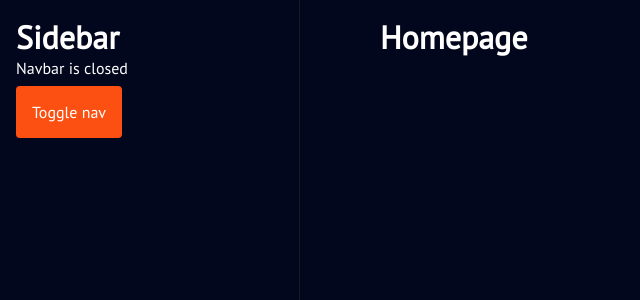
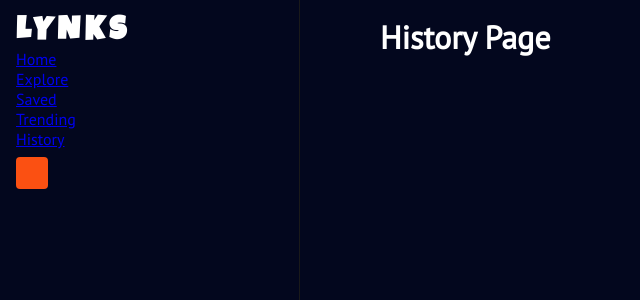
Before and after one commit to auleki/lynks, a React (Create React App) app: page /history in a window 1280 px wide. Shown: the top 300 px of the page, without its empty margins (0-640 px from the left). Built offline with nearby package versions, Linux system fonts and the light colour scheme; a web font is replaced by a local one.

Commit message:
adding sidebar links

```diff
--- a/package.json
+++ b/package.json
@@ -14,6 +14,7 @@
     "@types/react-redux": "^7.1.7",
     "@types/react-router-dom": "^5.1.8",
     "axios": "^0.21.1",
+    "boxicons": "^2.0.9",
     "react": "^17.0.2",
     "react-dom": "^17.0.2",
     "react-icons": "^4.2.0",
--- a/public/index.html
+++ b/public/index.html
@@ -39,5 +39,6 @@
       To begin the development, run `npm start` or `yarn start`.
       To create a production bundle, use `npm run build` or `yarn build`.
     -->
+    <script src="https://unpkg.com/boxicons@2.0.9/dist/boxicons.js"></script>
   </body>
 </html>
--- a/src/App.tsx
+++ b/src/App.tsx
@@ -8,10 +8,7 @@ import { current } from 'immer';
 
 function App() {
   const [collapsed, setCollapsed] = useState<boolean>(false)
-
-  const currentWidth = collapsed ? 70 : 300
-
-
+  const currentWidth = collapsed ? 150 : 300
 
   return (
     <AppContainer width={currentWidth}>
--- a/src/components/Sidebar.tsx
+++ b/src/components/Sidebar.tsx
@@ -1,4 +1,6 @@
 import { Button, SidebarS } from "./StyledComponents"
+import { icons } from "../utils/constants"
+import { NavLink } from "react-router-dom"
 
 export interface ISidebarProps {
   width: number
@@ -13,9 +15,36 @@ const Sidebar = (props: ISidebarProps) => {
 
   return (
     <SidebarS width={props.width}>
-      <h1>Sidebar</h1>
-      <p>Navbar is {props.collapsed ? "open" : "closed"}</p>
-      <Button onClick={toggleSidebar}>Toggle nav</Button>
+      <div className="logo">
+        <h1>LYNKS</h1>
+      </div>
+
+      <div className="nav__links">
+        <NavLink to="/">
+          <span className="icon"></span>
+          <div className="text">Home</div>
+        </NavLink>
+        <NavLink to="/">
+          <span className="icon"></span>
+          <div className="text">Explore</div>
+        </NavLink>
+        <NavLink to="/">
+          <span className="icon"></span>
+          <div className="text">Saved</div>
+        </NavLink>
+        <NavLink to="/">
+          <span className="icon"></span>
+          <div className="text">Trending</div>
+        </NavLink>
+        <NavLink to="/">
+          <span className="icon"></span>
+          <div className="text">History</div>
+        </NavLink>
+
+      </div>
+      <Button onClick={toggleSidebar}>
+        <i className="bx bx-user"></i>
+      </Button>
     </SidebarS>
   )
 }
--- a/src/components/StyledComponents.ts
+++ b/src/components/StyledComponents.ts
@@ -37,6 +37,13 @@ export const SidebarS = styled.div(
     background-color: ${colors.darkBlue};
     border-right: 1px solid ${colors.black};
     height: 100vh;
+
+    .logo {
+      font-family: ${fonts.logoFont};
+      h1 {
+        letter-spacing: 5px;
+      }
+    }
   `
 )
 
--- /dev/null
+++ b/src/pages/explore/ExplorePage.tsx
@@ -0,0 +1,9 @@
+const ExplorePage = () => {
+  return (
+    <div>
+      <h1>Explore Page</h1>
+    </div>
+  )
+}
+
+export default ExplorePage
--- /dev/null
+++ b/src/pages/history/HistoryPage.tsx
@@ -0,0 +1,9 @@
+const HistoryPage = () => {
+  return (
+    <div>
+      <h1>History Page</h1>
+    </div>
+  )
+}
+
+export default HistoryPage
--- /dev/null
+++ b/src/pages/saved/SavedPage.tsx
@@ -0,0 +1,9 @@
+const SavedPage = () => {
+  return (
+    <div>
+      <h1>Saved Page</h1>
+    </div>
+  )
+}
+
+export default SavedPage
--- /dev/null
+++ b/src/pages/trending/TrendingPage.tsx
@@ -0,0 +1,9 @@
+const TrendingPage = () => {
+  return (
+    <div>
+      <h1>Trending Page</h1>
+    </div>
+  )
+}
+
+export default TrendingPage
--- a/src/routes.tsx
+++ b/src/routes.tsx
@@ -1,10 +1,18 @@
 import { Switch, Route } from "react-router-dom";
-import Homepage from "./home-page/Homepage";
+import ExplorePage from "./pages/explore/ExplorePage";
+import HistoryPage from "./pages/history/HistoryPage";
+import Homepage from "./pages/home/Homepage";
+import SavedPage from "./pages/saved/SavedPage";
+import TrendingPage from "./pages/trending/TrendingPage";
 
 const PageRoutes = () => {
   return (
     <Switch>
-      <Route path='/' component={Homepage} />
+      <Route exact path='/' component={Homepage} />
+      <Route path='/explore' component={ExplorePage} />
+      <Route path='/saved' component={SavedPage} />
+      <Route path='/trending' component={TrendingPage} />
+      <Route path='/history' component={HistoryPage} />
     </Switch>
   )
 }
--- a/src/utils/constants.tsx
+++ b/src/utils/constants.tsx
@@ -1,3 +1,5 @@
+import * as BIcons from "react-icons/bi";
+
 export const colors = {
   yellow: "#E9DF00",
   orange: "#FB5012",
@@ -14,3 +16,13 @@ export const fonts = {
   paragraphFont: "PT Sans",
   logoFont: "Luckiest Guy",
 }
+
+export const icons = {
+  home: BIcons.BiHome,
+  saved: BIcons.BiBookmark,
+  hashtag: BIcons.BiHash,
+  explore: BIcons.BiPlanet,
+  dashboard: BIcons.BiGridAlt,
+  collections: BIcons.BiHive,
+  history: BIcons.BiHistory
+}
```
Also changed, not shown: src/pages/home/Homepage.tsx (renamed from src/home-page/Homepage.tsx), 1 other file (tests, documents, lock files or other folders).
